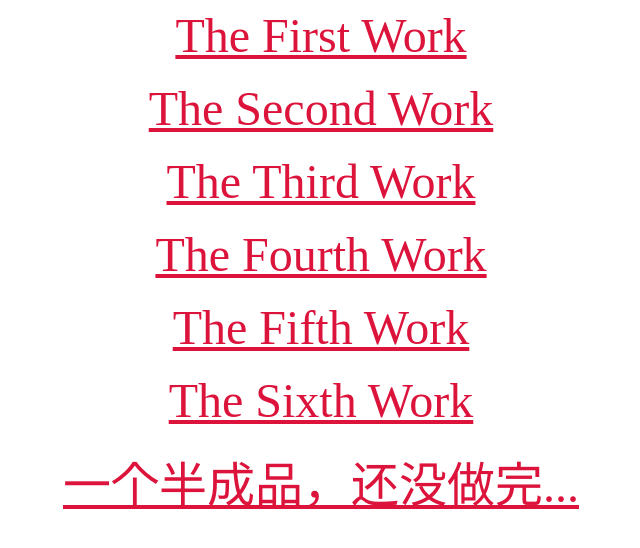
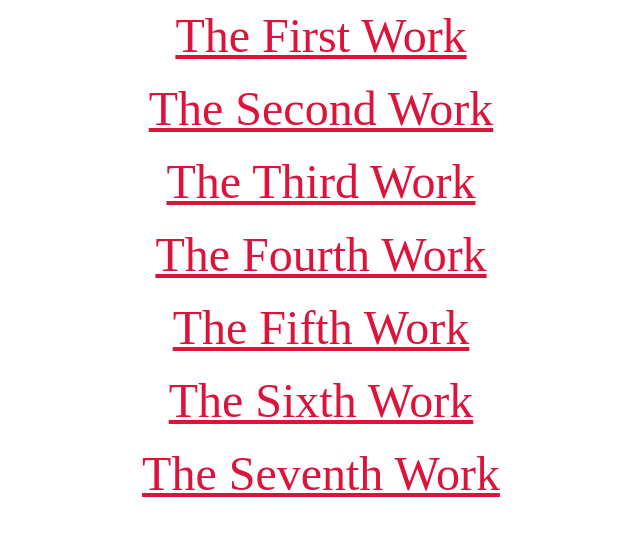
Before and after one commit to CharlieHsiang/CharlieHsiang.github.io, a plain HTML site: page web_work_list/index.html in a window 1280 px wide. Shown: the whole page, without its empty margins (319-959 px from the left). Drawn offline with Linux system fonts and the light colour scheme.

Commit message:
Update index.html

```diff
--- a/web_work_list/index.html
+++ b/web_work_list/index.html
@@ -15,7 +15,7 @@
 		<font size="7" face="copperplate gothic light" ><div align="center"><a href="https://charliehsiang.github.io/the_fifth_work/google.html" style="color: crimson;">The Fifth Work</a></font></div>
 	        <br>
 		<font size="7" face="copperplate gothic light" ><div align="center"><a href="https://charliehsiang.github.io/the_sixth_work/" style="color: crimson;">The Sixth Work</a></font></div>
-	<br>
-	<font size="7" face="copperplate gothic light" ><div align="center"><a  href="https://charliehsiang.github.io/the_seventh_work/" style="color: crimson;">一个半成品，还没做完...</a></font></div>
+		<br>
+		<font size="7" face="copperplate gothic light" ><div align="center"><a  href="https://charliehsiang.github.io/the_seventh_work/" style="color: crimson;">The Seventh Work</a></font></div>
 	</body>
 </html>
```
